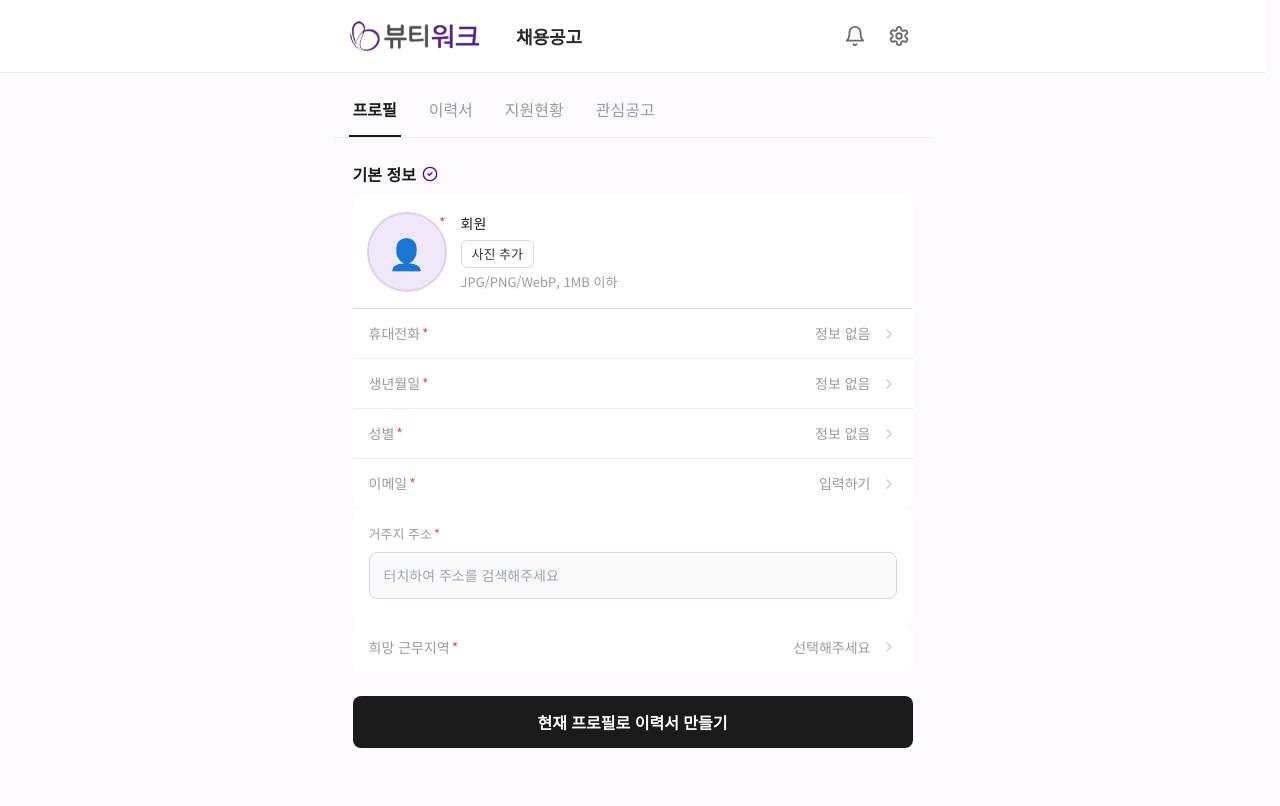
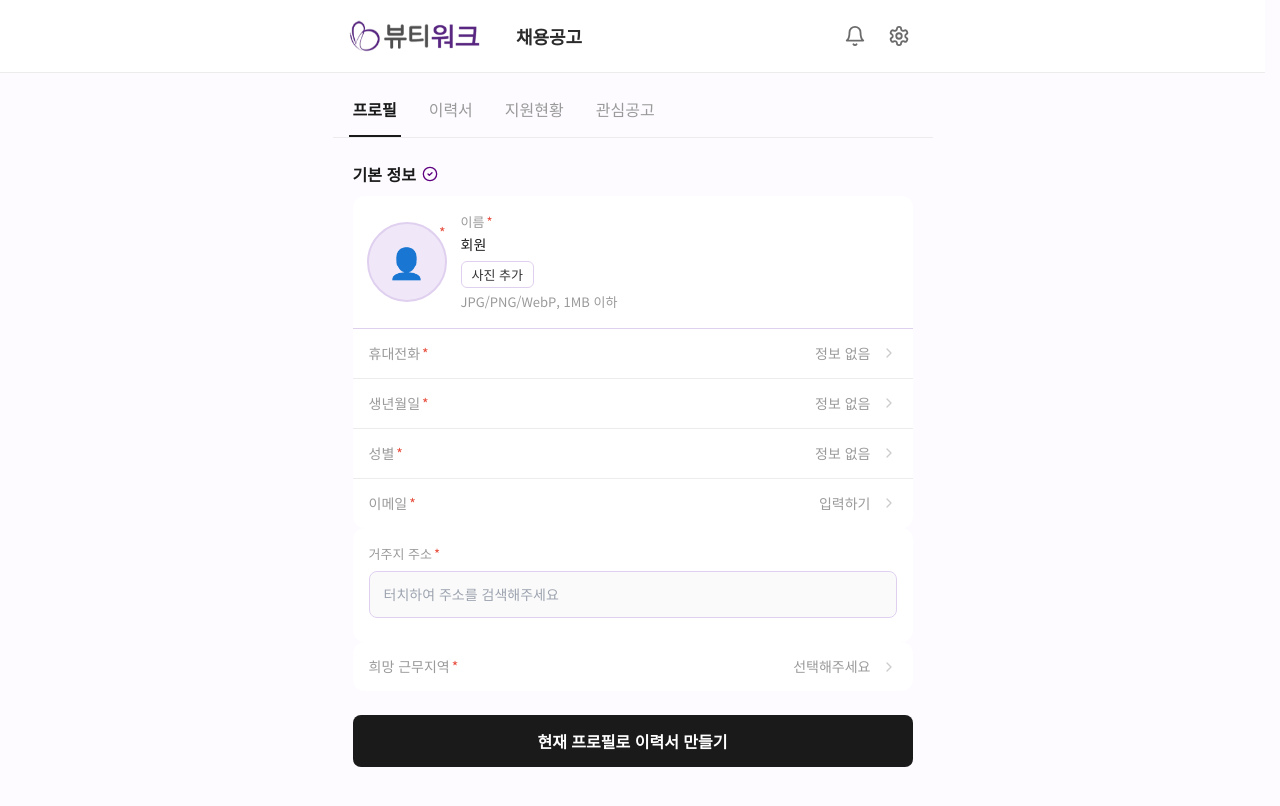
Before and after one commit to jiwone73/beauty-and-job, a Next.js app: page /profile in a window 1280 px wide. Shown: the top 806 px of the page. Built offline with nearby package versions, Linux system fonts and the light colour scheme; a web font is replaced by a local one.

Commit message:
프로필 기본정보 아바타 헤더에 '이름' 라벨 추가(아바타 크기 유지)

```diff
--- a/app/profile/page.tsx
+++ b/app/profile/page.tsx
@@ -618,6 +618,7 @@ export default function ProfilePage() {
                     <span style={{ position: "absolute", top: "3px", right: "1px", color: "#e74c3c", fontSize: "14px", lineHeight: 1, zIndex: 2 }}>*</span>
                   </div>
                   <div style={{ flex: 1, minWidth: 0 }}>
+                    <span style={{ display: "block", fontSize: "13px", color: "var(--color-text-mute)", marginBottom: "2px" }}>이름<span style={{ color: "#e74c3c", marginLeft: "2px" }}>*</span></span>
                     <p style={{ fontSize: "14px", fontWeight: 500, color: "var(--color-text)", margin: "0 0 6px" }}>{name || "회원"}</p>
                     <div style={{ display: "flex", gap: "6px", marginBottom: "4px" }}>
                       <label style={{ padding: "3px 10px", borderRadius: "6px", border: "1px solid #e0d0f0", background: "#fff", color: "#333", fontSize: "13px", fontWeight: 400, cursor: "pointer" }}>
```
